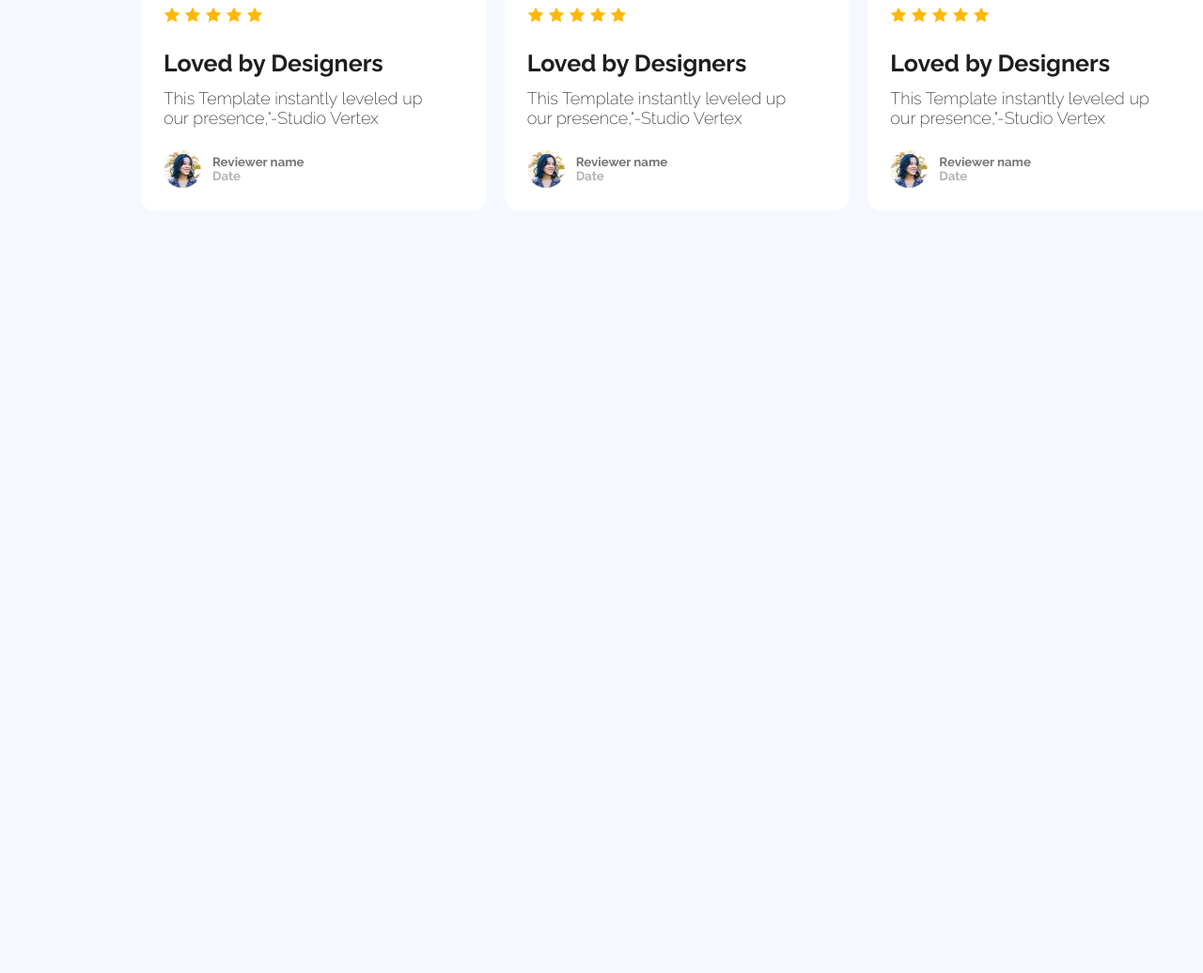
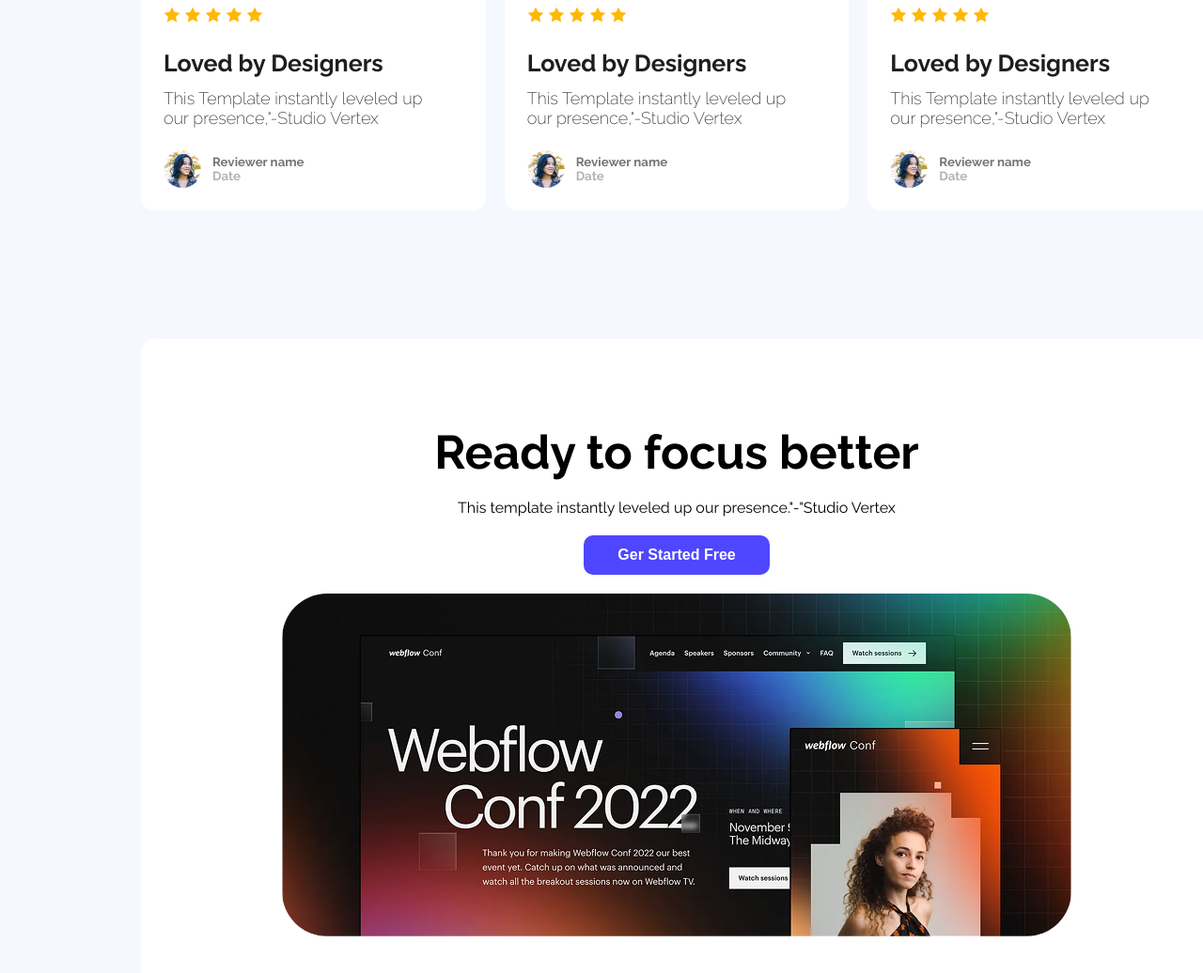
Before and after one commit to skghosh87/Assignment-B12A01-001, a plain HTML site: page index.html in a window 1280 px wide. Shown: the part 1807-2843 px from the top of the page at 94% size. Before the commit the page ends 2031 px from the top, so only its background shows below. Drawn offline with Linux system fonts and the light colour scheme.

Commit message:
Added Focus Section

```diff
--- a/Styles/styles.css
+++ b/Styles/styles.css
@@ -70,8 +70,6 @@ nav ul li a{
 .container{
     display:flex;
     justify-content: space-between;
-
-
 }
 .container-title{
     font-size: 65px;
@@ -83,10 +81,6 @@ nav ul li a{
 .button-2nd{
     display: block;
     margin: auto;
-
-
-
-
 }
 div a{
     text-decoration: none;
@@ -194,7 +188,6 @@ color: #252432;
     display: flex;
     align-items: center;
 
-
 }
 .avatar img{
     width: 40px;
@@ -235,3 +228,39 @@ color: #252432;
 .middle{
     margin:0px 20px;
 }
+/* start focus section */
+.focus-section{
+    width: 1140px;
+    height: 696.77px;
+    margin: 137px 150px;
+    background-color: white;
+    padding: 20px 0px;
+    border-radius: 14px;
+    /* border: 2px solid red;  */
+
+}
+.focus-container-title{
+    font-size: 50px;
+    font-weight: bold;
+    color: #000000;
+    text-align: center;
+    margin: 71px 312px 0px 312px;
+}
+.focus-para{
+    text-align: center;
+    margin: 20px 0px;
+}
+.focus-button-2nd{
+    display: block;
+    margin: auto;
+
+}
+.focus-cont-title img{
+    display: flex;
+    width: 840px;
+    height: 364.77px;
+    border-image: round;
+    border-radius: 48px;
+    margin: auto;
+    margin-top: 20px;
+}
--- a/index.html
+++ b/index.html
@@ -128,6 +128,16 @@
         </div>
 
     </section>
+
+    <!-- start Focus Section -->
+     <section class="focus-section">
+            <div class="focus-cont-title">
+                <h1 class="raleway-normal focus-container-title">Ready to focus better</h1>
+                <p class="raleway-normal focus-para">This template instantly leveled up our presence."-"Studio Vertex</p>
+                <a  href=""><button class="btn-primary focus-button-2nd">Ger Started Free</button></a>
+                <img class="focus-pic" src="Assets/wc-big.png" alt="Focus">
+            </div>
+     </section>
     </main>
 
 <!-- Start Footer Section -->
```
